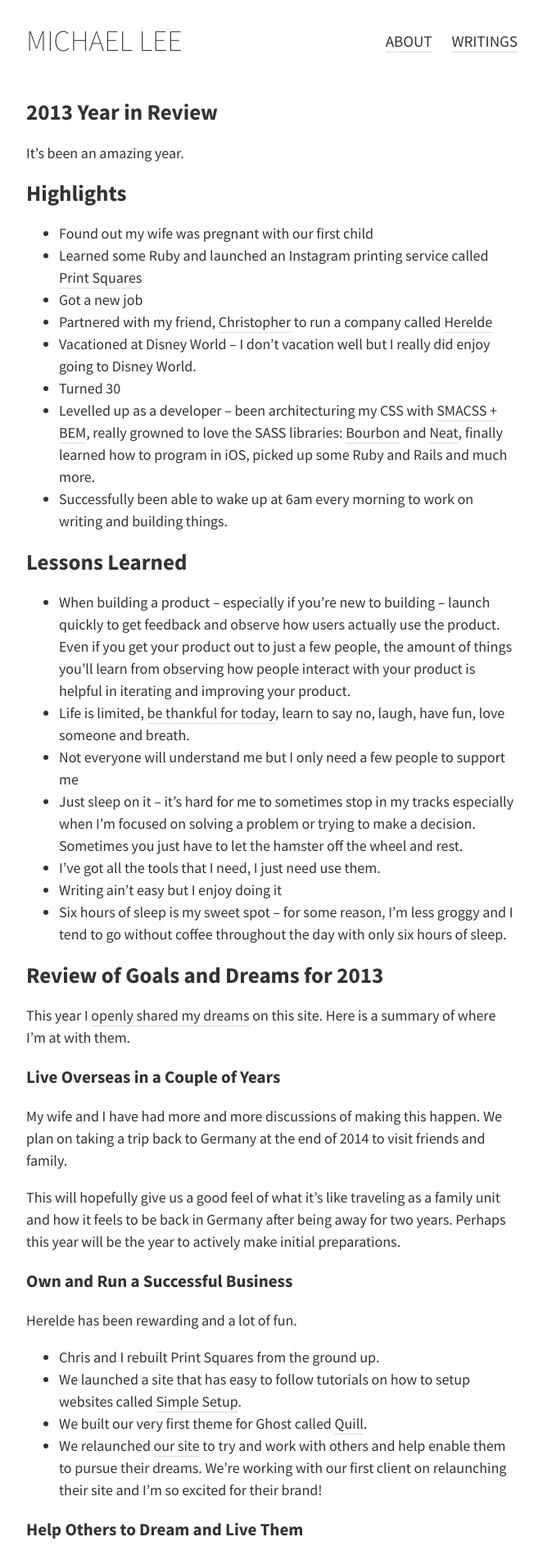
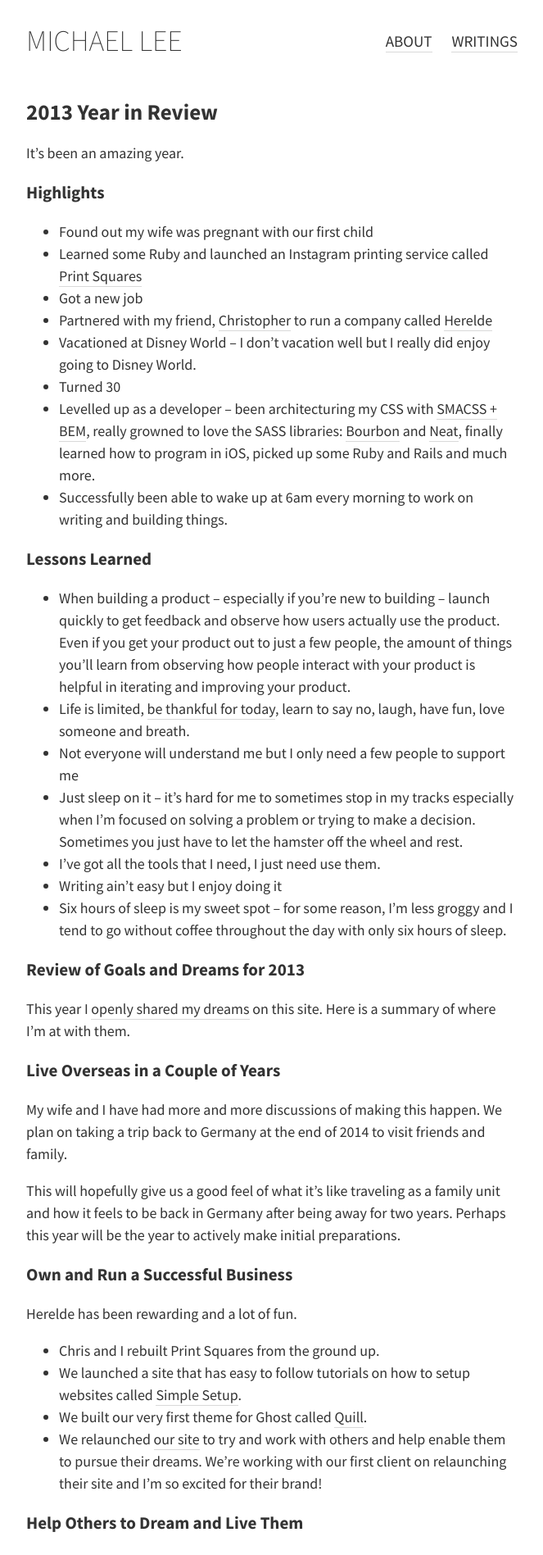
Before and after one commit to michaellee/old-michaelsoolee.com, a Jekyll site: the page built from _posts/2013-12-30-2013-review.md, in a window 1280 px wide. Shown: the top 1897 px of the page at 82% size, without its empty margins (308-971 px from the left). Built offline with Jekyll 4.4.1, drawn with Linux system fonts in a browser that asks for light colours; Markdown is read by kramdown in place of the engine named in the settings; comment, search, counter and statistics services are not loaded.

Commit message:
Update articles

```diff
--- a/_posts/2013-12-30-2013-review.md
+++ b/_posts/2013-12-30-2013-review.md
@@ -6,7 +6,7 @@ categories: life
 
 It's been an amazing year.
 
-## Highlights
+### Highlights
 - Found out my wife was pregnant with our first child
 - Learned some Ruby and launched an Instagram printing service called [Print Squares][ps]
 - Got a new job
@@ -16,7 +16,7 @@ It's been an amazing year.
 - Levelled up as a developer &ndash; been architecturing my CSS with [SMACSS + BEM][css], really growned to love the SASS libraries: [Bourbon][bourbon] and [Neat][neat], finally learned how to program in iOS, picked up some Ruby and Rails and much more.
 - Successfully been able to wake up at 6am every morning to work on writing and building things.
 
-## Lessons Learned
+### Lessons Learned
 - When building a product &ndash; especially if you're new to building &ndash; launch quickly to get feedback and observe how users actually use the product. Even if you get your product out to just a few people, the amount of things you'll learn from observing how people interact with your product is helpful in iterating and improving your product.
 - Life is limited, [be thankful for today][today], learn to say no, laugh, have fun, love someone and breath.
 - Not everyone will understand me but I only need a few people to support me
@@ -25,7 +25,7 @@ It's been an amazing year.
 - Writing ain't easy but I enjoy doing it
 - Six hours of sleep is my sweet spot &ndash; for some reason, I'm less groggy and I tend to go without coffee throughout the day with only six hours of sleep.
 
-## Review of Goals and Dreams for 2013
+### Review of Goals and Dreams for 2013
 This year I [openly shared my dreams][dreams] on this site. Here is a summary of where I'm at with them.
 
 ### Live Overseas in a Couple of Years
@@ -50,7 +50,7 @@ It excites me to hear other people's dreams and I've been doing my best to provi
 ### Live Financially Free
 Moving, prepping for a baby and switching to a single income has caused our finances to take a tangent from where we wanted to be. But we have become more frugal with our spending and more aware of where our money is going.
 
-## Goals and Dreams for 2014
+### Goals and Dreams for 2014
 Most of my goals and dreams for this year are a continuation of the ones from this past year. I do want to focus on two specificially though.
 
 ### Be an Awesome Husband + Father
```
Also changed, not shown: _posts/2014-02-07-cut-clutter.md (+1 -1 lines).
